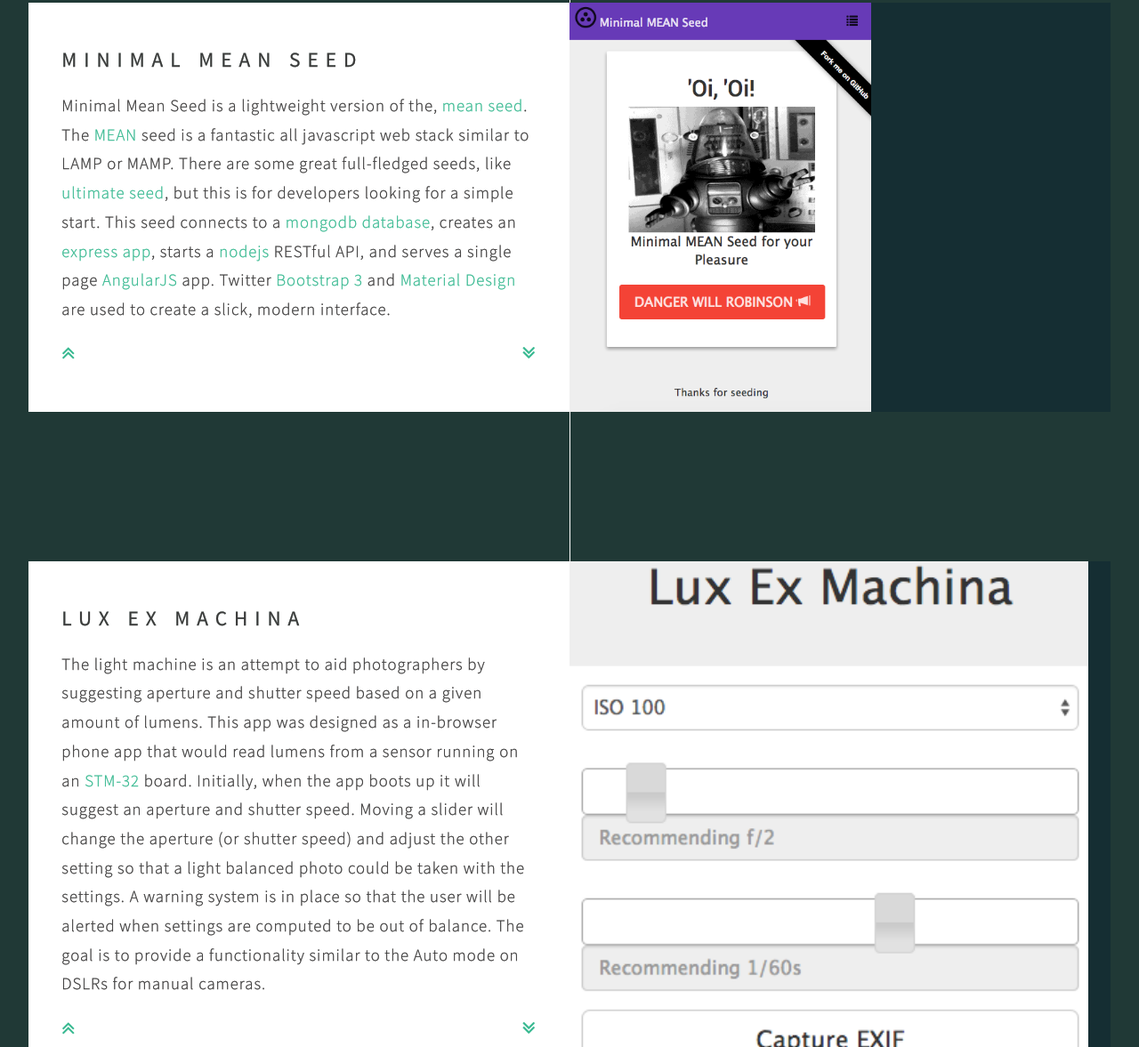
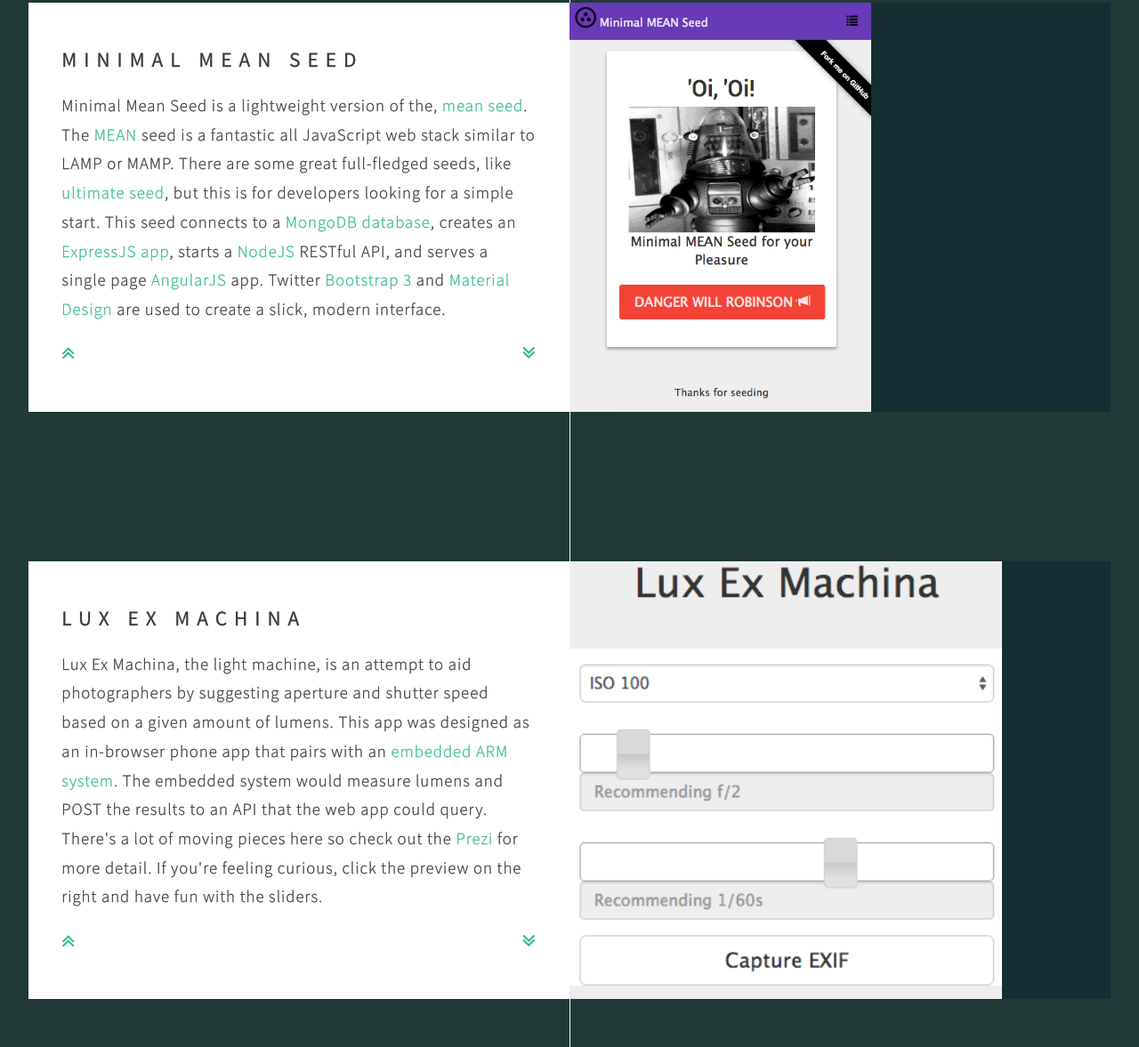
Before and after one commit to thekeele/keele.codes, a plain HTML site: page index.html in a window 1280 px wide. Shown: the part 1406-2583 px from the top of the page at 89% size. Drawn offline with Linux system fonts and the light colour scheme.

Commit message:
add prezi, reword

```diff
--- a/index.html
+++ b/index.html
@@ -17,16 +17,6 @@
 		<script src="js/jquery.poptrox.min.js"></script>
 		<script src="js/skel.min.js"></script>
 		<script src="js/init.js"></script>
-		<script>
-			// Google analytics
-  		(function(i,s,o,g,r,a,m){i['GoogleAnalyticsObject']=r;i[r]=i[r]||function(){
-		  (i[r].q=i[r].q||[]).push(arguments)},i[r].l=1*new Date();a=s.createElement(o),
-		  m=s.getElementsByTagName(o)[0];a.async=1;a.src=g;m.parentNode.insertBefore(a,m)
-		  })(window,document,'script','//www.google-analytics.com/analytics.js','ga');
-
-		  ga('create', 'UA-57386263-1', 'auto');
-		  ga('send', 'pageview');
-		</script>
 		<!--[if lte IE 8]><link rel="stylesheet" href="css/ie/v8.css" /><![endif]-->
 	</head>
 	<body>
@@ -44,7 +34,7 @@
 			<header>
 				<h2>Who Is Mark Keele?</h2>
 			</header>
-			<p>Hi, I'm Mark and let me welcome you to my internet domain. I'm currently a masters student in CS at IU Bloomington, Go Hoosiers. One day I hope to master every layer in full stack web development. Keep Scrolling to see a few projects and to find my contact info. Namaste.</p>
+			<p>Hi, I'm Mark and let me welcome you to my Internet domain. I'm currently a master's student in CS at IU Bloomington, Go Hoosiers. One day I hope to master every layer in full stack web development. Keep Scrolling to see a few projects and to find my contact info. Namaste.</p>
 			<footer>
 				<a href="#portfolio" class="button style2 scrolly">Click then Scroll for the goods</a>
 			</footer>
@@ -56,7 +46,7 @@
 				<header>
 					<h2><a href="http://dev.keele.me:8001">Minimal Mean Seed</a></h2>
 				</header>
-				<p>Minimal Mean Seed is a lightweight version of the, <a href="https://github.com/linnovate/mean">mean seed</a>. The <a href="http://mean.io">MEAN</a> seed is a fantastic all javascript web stack similar to LAMP or MAMP. There are some great full-fledged seeds, like <a href="https://github.com/pilwon/ultimate-seed">ultimate seed</a>, but this is for developers looking for a simple start. This seed connects to a <a href="http://www.mongodb.org/">mongodb database</a>, creates an <a href="http://expressjs.com/">express app</a>, starts a <a href="http://nodejs.org/">nodejs</a> RESTful API, and serves a single page <a href="https://angularjs.org/">AngularJS</a> app. Twitter <a href="http://getbootstrap.com/">Bootstrap 3</a> and <a href="https://fezvrasta.github.io/bootstrap-material-design/">Material Design</a> are used to create a slick, modern interface.</p>
+				<p>Minimal Mean Seed is a lightweight version of the, <a href="https://github.com/linnovate/mean">mean seed</a>. The <a href="http://mean.io">MEAN</a> seed is a fantastic all JavaScript web stack similar to LAMP or MAMP. There are some great full-fledged seeds, like <a href="https://github.com/pilwon/ultimate-seed">ultimate seed</a>, but this is for developers looking for a simple start. This seed connects to a <a href="http://www.mongodb.org/">MongoDB database</a>, creates an <a href="http://expressjs.com/">ExpressJS app</a>, starts a <a href="http://nodejs.org/">NodeJS</a> RESTful API, and serves a single page <a href="https://angularjs.org/">AngularJS</a> app. Twitter <a href="http://getbootstrap.com/">Bootstrap 3</a> and <a href="https://fezvrasta.github.io/bootstrap-material-design/">Material Design</a> are used to create a slick, modern interface.</p>
 			<footer>
 				<a href="#banner" class="fa fa-angle-double-up solo scrolly"><span>up</span></a>
 				<a href="#portfolio-0" class="fa fa-angle-double-down solo scrolly" style="float: right;"><span>down</span></a>
@@ -65,17 +55,17 @@
 		</article>
 
 		<article id="portfolio-0" class="container box style1 left">
-			<a href="http://dev.keele.me:8003" class="image full"><img src="images/lux-ex-machina.png" alt="" width="386" height="391" /></a>
+		  <a href="http://dev.keele.me:8003" class="image full"><img src="images/lux-ex-machina.png" alt="" width="386" height="391" /></a>
 			<div class="inner">
 				<header>
 					<h2><a href="http://dev.keele.me:8003">Lux Ex Machina</a></h2>
 				</header>
-				<p>The light machine is an attempt to aid photographers by suggesting aperture and shutter speed based on a given amount of lumens. This app was designed as a in-browser phone app that would read lumens from a sensor running on an <a href="http://en.wikipedia.org/wiki/STM32">STM-32</a> board. Initially, when the app boots up it will suggest an aperture and shutter speed. Moving a slider will change the aperture (or shutter speed) and adjust the other setting so that a light balanced photo could be taken with the settings. A warning system is in place so that the user will be alerted when settings are computed to be out of balance. The goal is to provide a functionality similar to the Auto mode on DSLRs for manual cameras.</p>
+				<p>Lux Ex Machina, the light machine, is an attempt to aid photographers by suggesting aperture and shutter speed based on a given amount of lumens. This app was designed as an in-browser phone app that pairs with an <a href="http://en.wikipedia.org/wiki/STM32">embedded ARM system</a>. The embedded system would measure lumens and POST the results to an API that the web app could query. There's a lot of moving pieces here so check out the <span id="prezi"><a href="./prezi.html" data-poptrox="iframe,800x600">Prezi</a></span> for more detail. If you're feeling curious, click the preview on the right and have fun with the sliders.</p>
 			<footer>
 				<a href="#portfolio" class="fa fa-angle-double-up solo scrolly"><span>up</span></a>
 				<a href="#portfolio-1" class="fa fa-angle-double-down solo scrolly" style="float: right;"><span>down</span></a>
 			</footer>
-			</div>
+		  </div>
 		</article>
 
 		<article id="portfolio-1" class="container box style1 left">
@@ -84,7 +74,7 @@
 				<header>
 					<h2><a href="https://github.com/thekeele/talkbox">OSX Talkbox</a></h2>
 				</header>
-				<p>Did you know your MacBook can talk to you? No, I'm not referencing the famous Siri. The Darwin kernel has a system command, <a href="https://developer.apple.com/library/mac/documentation/Darwin/Reference/ManPages/man1/say.1.html">say</a>, that can be leveraged to verbally express your feelings. Talkbox is a simple <a href="https://www.ruby-lang.org/en/">Ruby</a> script that allows the user to say anything with a specific voice and volume. This app was created out of pure curiosity and can help with accessibility or to just have some old fashioned fun.</p>
+				<p>Did you know your MacBook could talk to you? No, I'm not referencing the infamous Siri. The Darwin kernel has a system command, <a href="https://developer.apple.com/library/mac/documentation/Darwin/Reference/ManPages/man1/say.1.html">say</a>, that can be leveraged to verbally express your feelings. Talkbox is a simple <a href="https://www.ruby-lang.org/en/">Ruby</a> script that allows the user to say anything with a specific voice and volume. This app was created out of pure curiosity and can help with accessibility or to just have some old fashioned fun.</p>
 			<footer>
 				<a href="#portfolio-0" class="fa fa-angle-double-up solo scrolly"><span>up</span></a>
 				<a href="#portfolio-2" class="fa fa-angle-double-down solo scrolly" style="float: right;"><span>down</span></a>
@@ -98,7 +88,7 @@
 				<header>
 					<h2><a href="http://dev.keele.me:8002">Streaming Sentiment</a></h2>
 				</header>
-				<p>The idea behind the Streaming Sentiment app is to <a href="https://dev.twitter.com/streaming/overview">stream</a> tweets from Twitter, with a given hashtag, and then analyze the sentiment of each tweet. This app was inspired by a <a href="http://arxiv.org/pdf/1010.3003v1.pdf">paper</a> that used tweets from Twitter to predict swings in the stock market. This is my latest project and still under development so be on the lookout for updates on my <a href="http://dev.keele.me:8000/2014/11/04/streaming-sentiment">blog</a>. </p>
+				<p>The idea behind the Streaming Sentiment app is to <a href="https://dev.twitter.com/streaming/overview">stream</a> tweets from Twitter, with a given hashtag, and then analyze the sentiment of each tweet. A <a href="http://arxiv.org/pdf/1010.3003v1.pdf">paper</a> that used tweets from Twitter to predict swings in the stock market inspired this app. This is my latest project and still under development so be on the lookout for updates on my <a href="http://dev.keele.me:8000/2014/11/04/streaming-sentiment">blog</a>.</p>
 			<footer>
 				<a href="#portfolio-1" class="fa fa-angle-double-up solo scrolly"><span>up</span></a>
 				<a href="#contact" class="fa fa-angle-double-down solo scrolly" style="float: right;"><span>down</span></a>
@@ -166,6 +156,9 @@
 		<script>
 		  // attach Backstrech as the body's background
   		$.backstretch("images/bg.jpg", {speed: 150});
+
+  		var prezi = $('#prezi');
+			prezi.poptrox();
 	  </script>
 	</body>
 </html>
```
